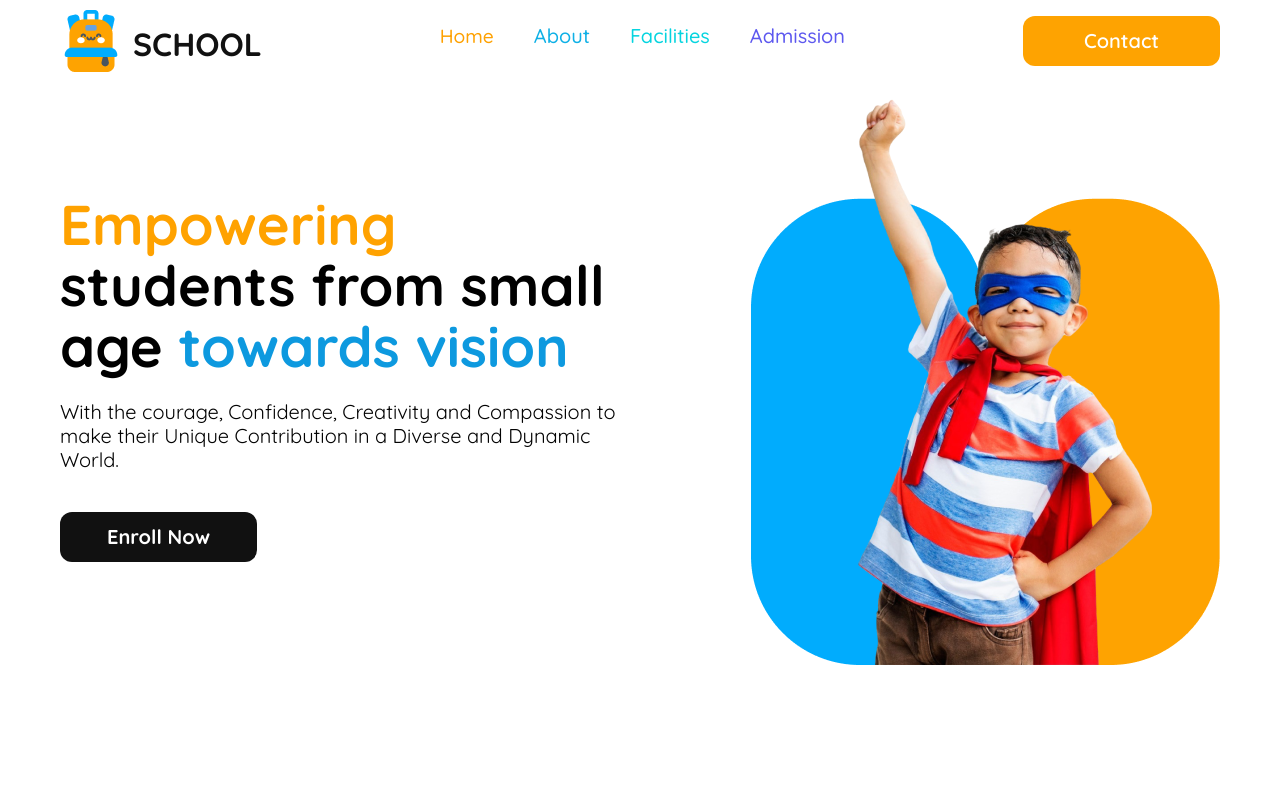
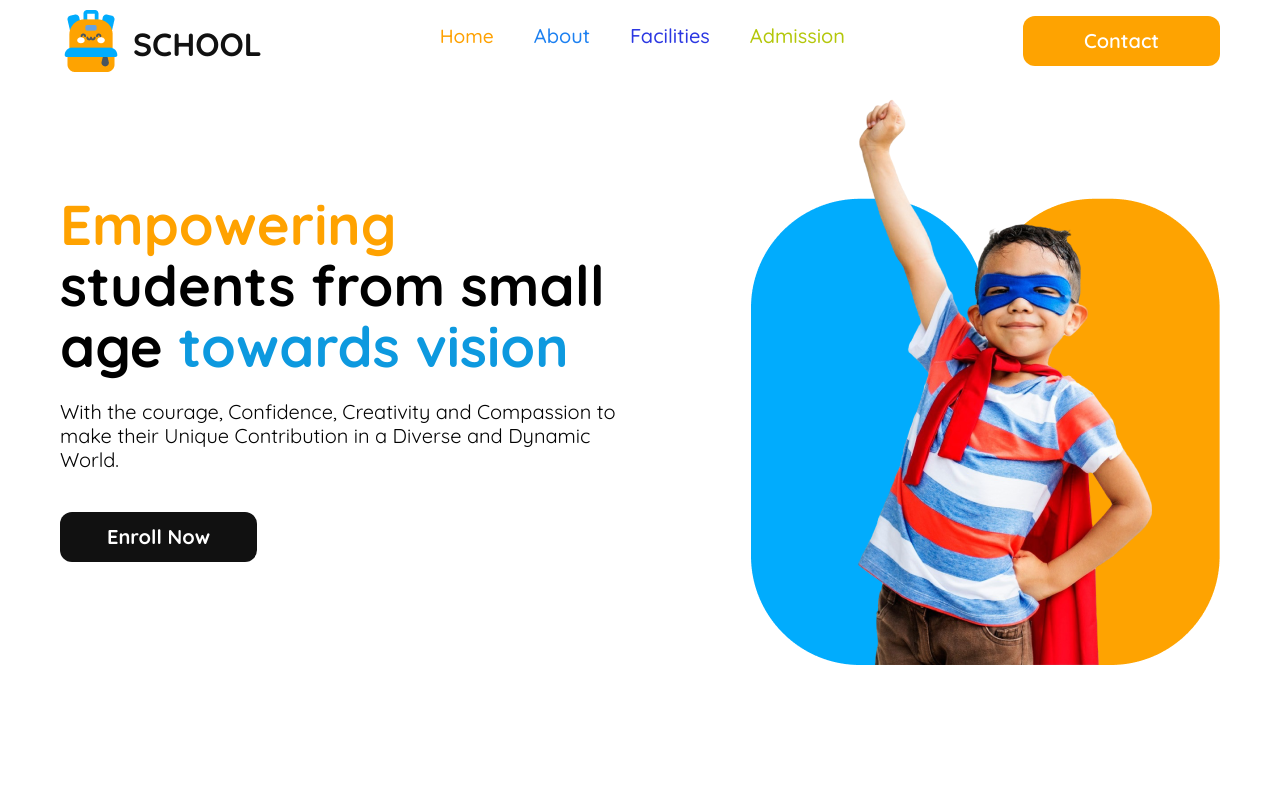
Before and after one commit to MehediHn487/B11-A2-Kids-School, a plain HTML site: page index.html in a window 1280 px wide. Shown: the top 787 px of the page. Drawn offline with Linux system fonts and the light colour scheme.

Commit message:
final added

```diff
--- a/index.html
+++ b/index.html
@@ -8,6 +8,7 @@
       src="https://kit.fontawesome.com/72e858c335.js"
       crossorigin="anonymous"
     ></script>
+    <link rel="shortcut icon" href="assets/logo.png" type="image/x-icon">
     <title>Kids Education</title>
   </head>
   <body>
@@ -224,7 +225,7 @@
           <div class="foot-div3">
             <h1 class="foot-div3-header">
               <!-- only marquee tag use here -->
-              <marquee behavior="scroll" direction="left" scrollamount="5">
+              <marquee behavior="scroll" direction="left" scrollamount="10">
                 Keep In Touch
               </marquee>
             </h1>
--- a/style/style.css
+++ b/style/style.css
@@ -43,7 +43,7 @@ main #standard-curriculum {
 
 .nav-link .about {
   text-decoration: none;
-  color: rgb(14, 176, 230);
+  color: rgb(28, 128, 241);
   font-family: Quicksand;
   font-size: 1.25rem;
   font-weight: 500;
@@ -53,7 +53,7 @@ main #standard-curriculum {
 
 .nav-link .facilities {
   text-decoration: none;
-  color: rgb(5, 212, 223);
+  color: rgb(43, 55, 226);
   font-family: Quicksand;
   font-size: 1.25rem;
   font-weight: 500;
@@ -63,7 +63,7 @@ main #standard-curriculum {
 
 .nav-link .admission {
   text-decoration: none;
-  color: rgb(93, 88, 239);
+  color: rgb(180, 199, 11);
   font-family: Quicksand;
   font-size: 1.25rem;
   font-weight: 500;
```
